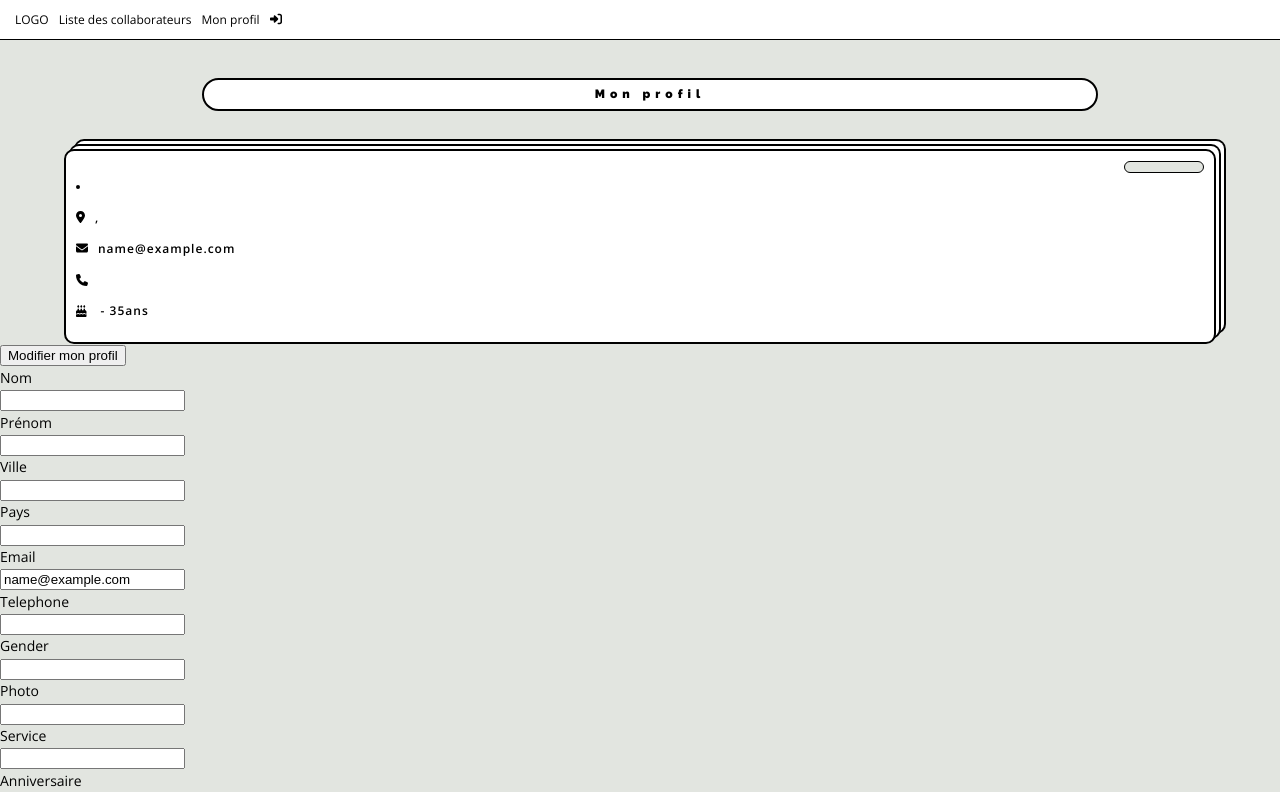
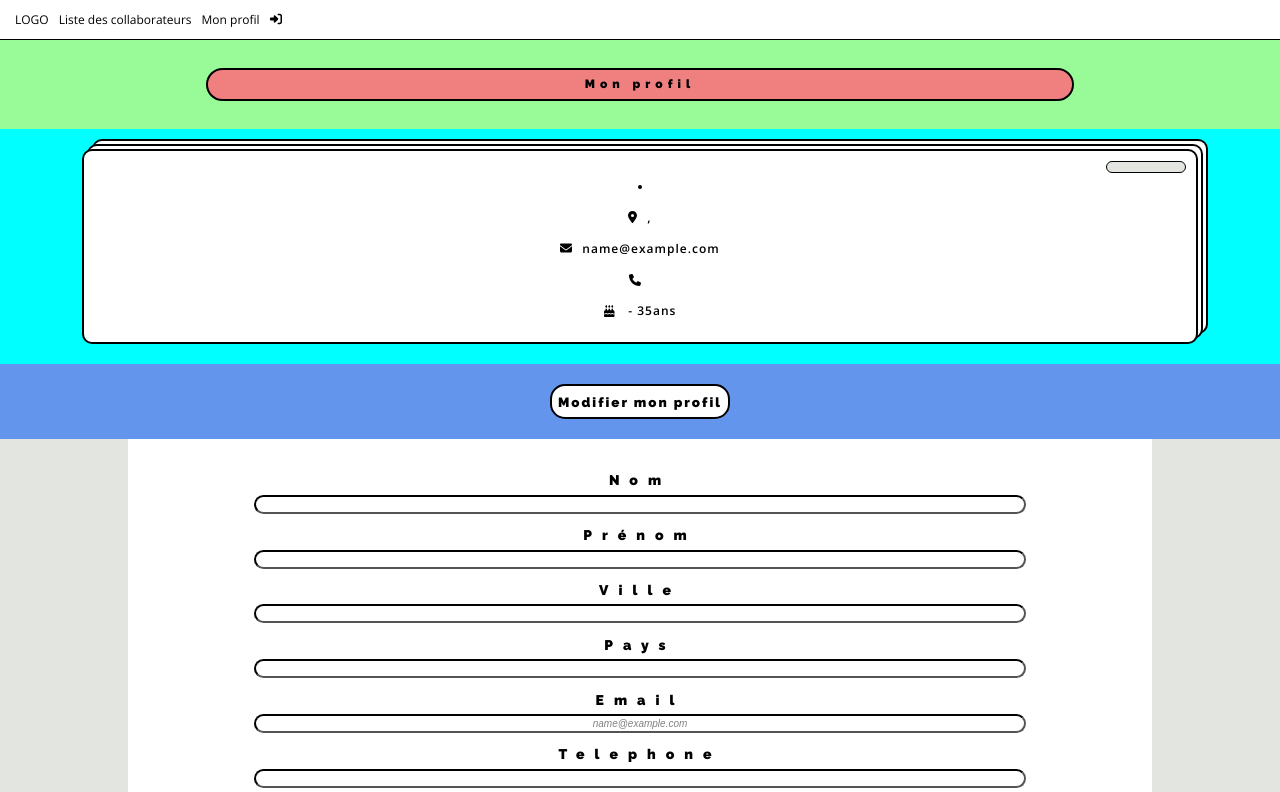
Before and after one commit to clairebrn/intranet, a React (Vite) app in the folder client/: page /profil in a window 1280 px wide. Shown: the top 792 px of the page. Built offline with nearby package versions, Linux system fonts and the light colour scheme; sample sign-in values are in the browser's storage.

Commit message:
css formulaire

```diff
--- a/client/src/styles/Accueil.module.css
+++ b/client/src/styles/Accueil.module.css
@@ -56,11 +56,11 @@
   height: 35px;
   width: auto;
   border-style: solid;
+  border-color: black;
   border-width: 2px;
   border-radius: 15px;
   cursor: pointer;
   font-family: "Raleway", sans-serif;
-  /* font-size: 12px; */
   letter-spacing: 2px;
   font-weight: 900;
   background-color: #fff;
--- a/client/src/styles/userProfil.module.css
+++ b/client/src/styles/userProfil.module.css
@@ -1,11 +1,11 @@
-.user_profil_container {
+.user_profil_title {
   width: 100%;
   display: flex;
   justify-content: center;
-  margin: 30px 10px;
+  background-color: palegreen;
+  padding: 20px;
 }
-
-.user_profil_container h1 {
+.user_profil_title h1 {
   border-radius: 30px;
   border: 2px solid black;
   width: 70%;
@@ -15,19 +15,90 @@
   padding: 5px;
   font-size: 12px;
   letter-spacing: 5px;
+  background-color: lightcoral;
+}
+.user_profil_card_container {
+  background-color: aqua;
+  padding: 20px;
+  text-align: center;
 }
 
-/* .form_container {
-  border-color: azure;
+/* bouton de modification */
+.btn_modif {
+  background-color: cornflowerblue;
+  text-align: center;
+}
+.btn_modif button {
+  margin: 20px;
+  height: 35px;
+  border-style: solid;
+  border-color: black;
+  border-width: 2px;
+  border-radius: 15px;
+  cursor: pointer;
+  font-family: "Raleway", sans-serif;
+  letter-spacing: 2px;
+  font-weight: 900;
+  background-color: #fff;
+}
+.shadow {
+  box-shadow: 0 0 0 -2px white, 0 0, 0 0 0 -2px white, 0 0;
+  transition: box-shadow 1s;
+}
+.shadow:hover {
+  box-shadow: 5px -5px 0 -2px white, 5px -5px, 10px -10px 0 -2px white,
+    10px -10px;
+}
+
+/* formulaire */
+.form_container {
+  background-color: #fff;
+  width: 80%;
+  margin: auto;
   padding: 20px;
+  text-align: center;
+}
+
+.post_label {
+  /* background-color: cornflowerblue; */
+  margin: 10px;
+}
+
+.post_label label {
+  /* background-color: aqua; */
+  font-family: "Raleway", sans-serif;
+  font-weight: 900;
+  letter-spacing: 10px;
+}
+
+.post_label input {
+  /* background-color: palevioletred; */
+  text-align: center;
+  border-radius: 10px;
+  border-color: black;
+  padding: 2px 0;
+  width: 80%;
+}
+
+.post_label input:hover {
+  cursor: pointer;
+  background-color: #e2e5e0;
+}
+
+.post_label input[type="text"],
+.post_label input[type="email"],
+.post_label input[type="date"],
+.post_label input[type="tel"] {
+  color: gray;
+  font-style: italic;
+  font-size: 10px;
+}
+
+/* test */
+/* fieldset {
+  border-radius: 30px;
+}
+
+fieldset input {
+  border-radius: 30px;
 } */
-
-/* .btn_modif {
-  padding: 20px;
-  background-color: paleturquoise;
-} */
-
-/* .btn_container {
-  padding: 20px;
-  background-color: palegreen;
-} */
--- a/client/src/views/UserProfil.jsx
+++ b/client/src/views/UserProfil.jsx
@@ -38,17 +38,19 @@ const UserProfil = () => {
   const userStock = useSelector((state) => state.user.value);
   return (
     <div>
-      <div className={style.user_profil_container}>
+      <div className={style.user_profil_title}>
         <h1>Mon profil</h1>
       </div>
-      <UserCard collaborateur={userStock} />
+      <div className={style.user_profil_card_container}>
+        <UserCard collaborateur={userStock} />
+      </div>
 
       <div className={style.btn_modif}>
-        <button>Modifier mon profil</button>
+        <button className={style.shadow}>Modifier mon profil</button>
       </div>
 
       <div className={style.form_container}>
-        <form action="">
+        <form>
           <div className={style.post_label}>
             <label htmlFor="lastname">Nom</label>
             <br />
@@ -120,6 +122,18 @@ const UserProfil = () => {
           </div>
 
           <div className={style.post_label}>
+            <label htmlFor="birthdate">Anniversaire</label>
+            <br />
+            <input
+              type="date"
+              name="birthdate"
+              id="birthdate"
+              onInput={updateForm}
+              defaultValue={value.birthdate}
+            />
+          </div>
+
+          <div className={style.post_label}>
             <label htmlFor="gender">Gender</label>
             <br />
             <input
@@ -155,9 +169,11 @@ const UserProfil = () => {
             />
           </div>
 
-          <div className={style.post_label}>
-            <label htmlFor="birthdate">Anniversaire</label>
-            <br />
+          {/* test */}
+          {/* <fieldset>
+            <legend>
+              <label htmlFor="birthdate">Anniversaire</label>
+            </legend>
             <input
               type="date"
               name="birthdate"
@@ -165,7 +181,7 @@ const UserProfil = () => {
               onInput={updateForm}
               defaultValue={value.birthdate}
             />
-          </div>
+          </fieldset> */}
 
           {/* bouton de validation */}
           <div className={style.btn_container}>
```
